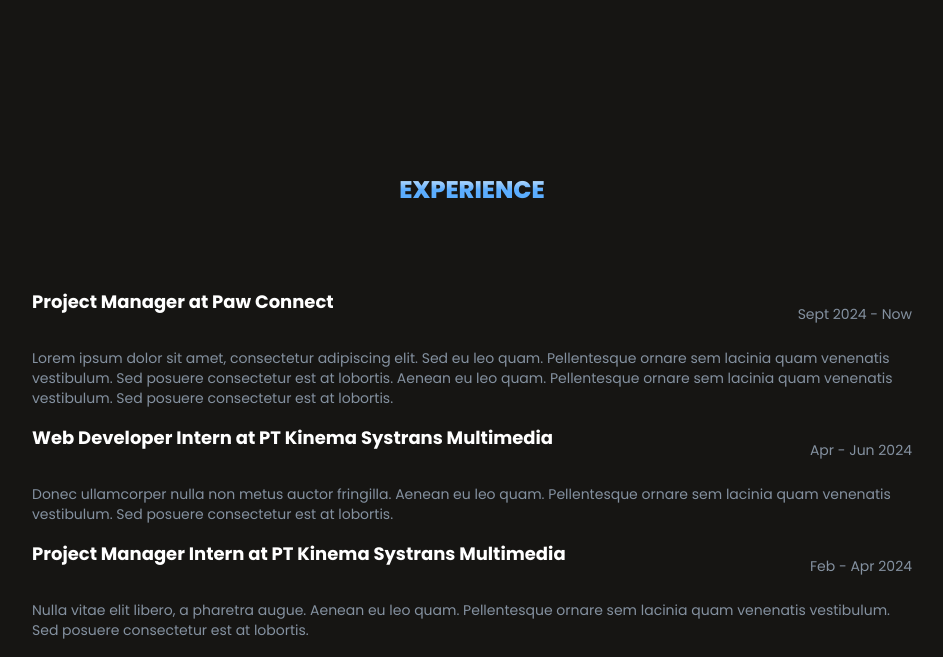
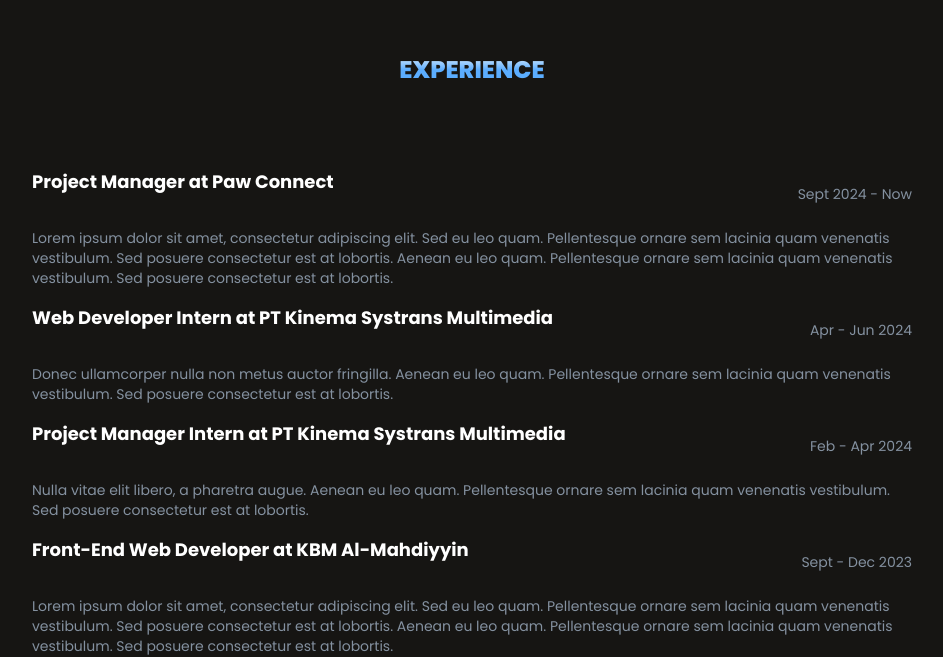
Before and after one commit to brilliswift/Portofolio-Brilli, a React (Vite) app: page / in a window 1280 px wide. Shown: the part 2115-2772 px from the top of the page, without its empty margins (168-1111 px from the left). Built offline with nearby package versions, Linux system fonts and the light colour scheme.

Commit message:
style : fix Experience Container

```diff
--- a/src/components/Experience.jsx
+++ b/src/components/Experience.jsx
@@ -12,6 +12,8 @@ const ExperienceContainer = styled.div`
     flex-direction: column;
     justify-content: center;
     align-items: center;
+    padding-top: 5rem;
+    padding-bottom: 5rem;
     ${styles.experienceContainer};
 `;
 
```
